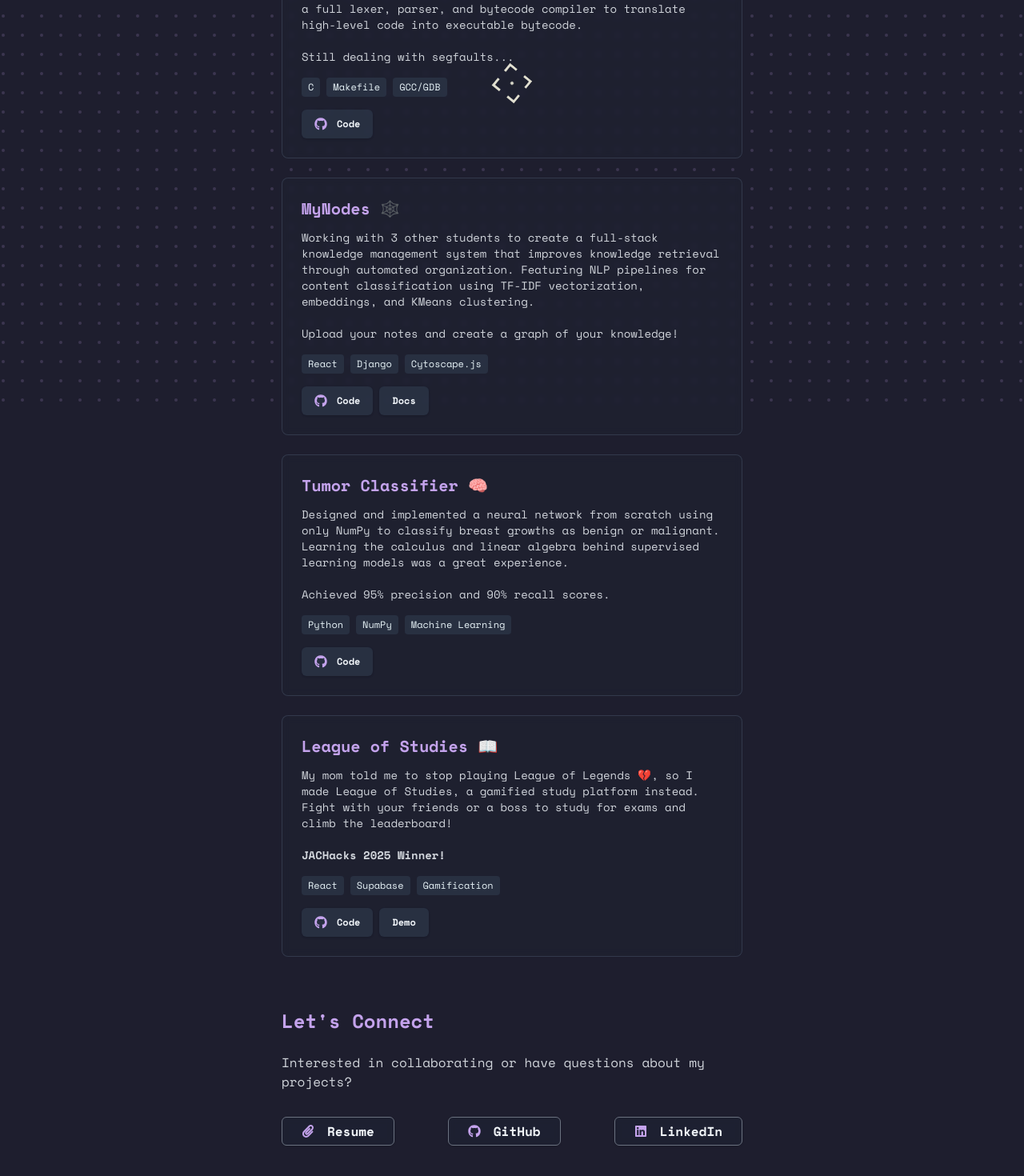
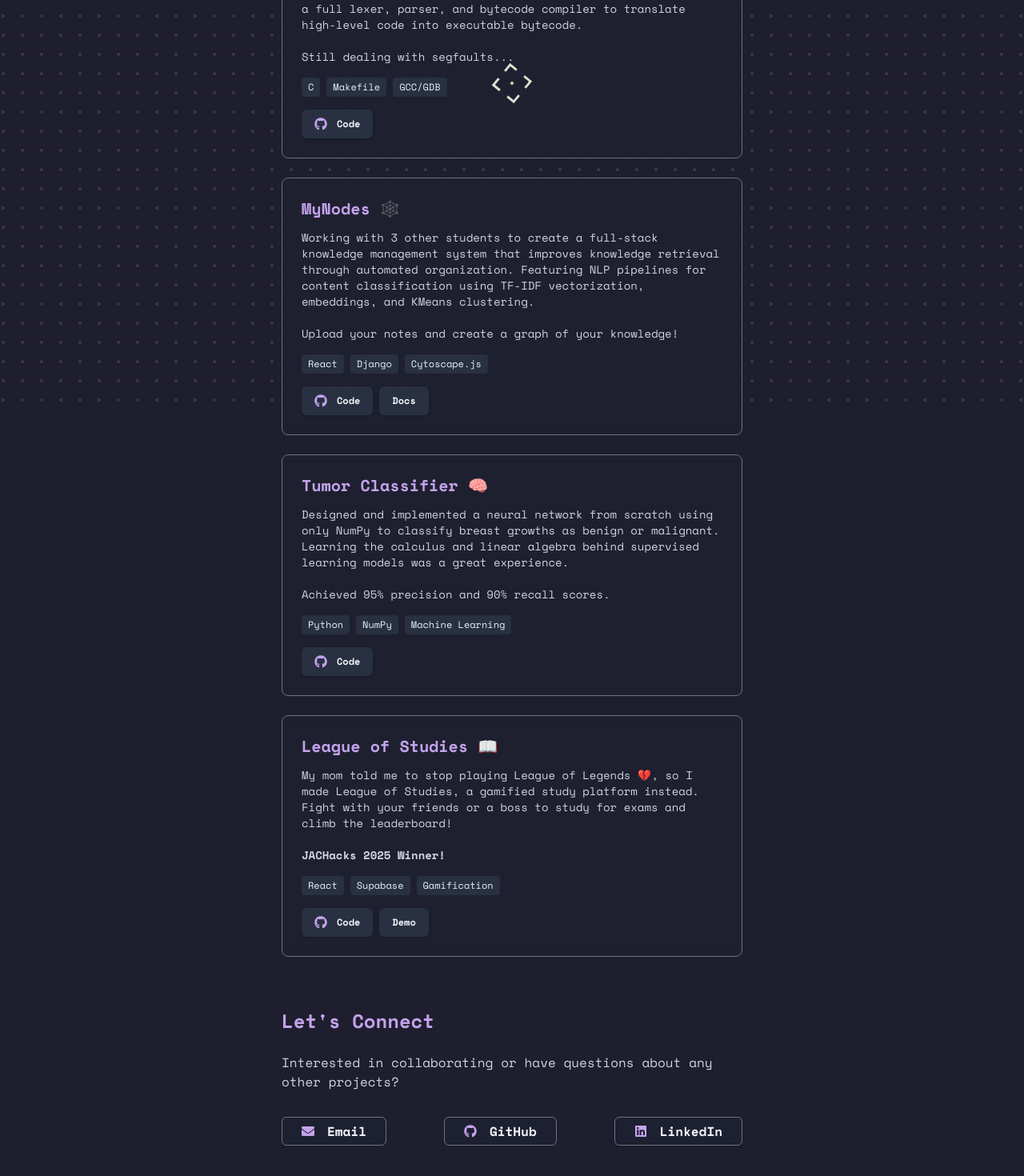
Before and after one commit to Blynkosaur/personal-portfolio-v2, a Next.js app: page /projects in a window 1280 px wide. Shown: the part 296-1766 px from the top of the page at 80% size. Built offline with nearby package versions, Linux system fonts and the light colour scheme.

Commit message:
new border

```diff
--- a/src/app/projects/page.js
+++ b/src/app/projects/page.js
@@ -11,6 +11,7 @@ import {
   FaLinkedin,
   FaInstagram,
   FaPaperclip,
+  FaEnvelope,
 } from "react-icons/fa";
 
 export function WaterlooImage() {
@@ -107,7 +108,7 @@ export default function Projects() {
       {/* Projects Grid */}
       <div className="w-full max-w-xl grid grid-cols-1  gap-6 mx-auto">
         {/* Project 1 */}
-        <div className="cursor-target p-6 bg-slate-800/20 border border-slate-500/30 rounded-lg hover:bg-slate-700/30 hover:border-slate-400/50 transition-all duration-200 backdrop-blur-sm">
+        <div className="cursor-target p-6 bg-slate-800/20 rounded-lg hover:bg-slate-700/30 transition-all duration-200 backdrop-blur-sm" style={{ border: "1px solid #6b7280" }}>
           <h3
             className="text-xl font-semibold mb-3"
             style={{
@@ -154,7 +155,7 @@ export default function Projects() {
         </div>
 
         {/* Project 2 */}
-        <div className="cursor-target p-6 bg-slate-800/20 border border-slate-500/30 rounded-lg hover:bg-slate-700/30 hover:border-slate-400/50 transition-all duration-200 backdrop-blur-sm">
+        <div className="cursor-target p-6 bg-slate-800/20 rounded-lg hover:bg-slate-700/30 transition-all duration-200 backdrop-blur-sm" style={{ border: "1px solid #6b7280" }}>
           <h3
             className="text-xl font-semibold mb-3"
             style={{
@@ -208,7 +209,7 @@ export default function Projects() {
         </div>
 
         {/* Project 3 */}
-        <div className="cursor-target p-6 bg-slate-800/20 border border-slate-500/30 rounded-lg hover:bg-slate-700/30 hover:border-slate-400/50 transition-all duration-200 backdrop-blur-sm">
+        <div className="cursor-target p-6 bg-slate-800/20 rounded-lg hover:bg-slate-700/30 transition-all duration-200 backdrop-blur-sm" style={{ border: "1px solid #6b7280" }}>
           <h3
             className="text-xl font-semibold mb-3"
             style={{
@@ -257,7 +258,7 @@ export default function Projects() {
         </div>
 
         {/* Project 4 */}
-        <div className="cursor-target p-6 bg-slate-800/20 border border-slate-500/30 rounded-lg hover:bg-slate-700/30 hover:border-slate-400/50 transition-all duration-200 backdrop-blur-sm">
+        <div className="cursor-target p-6 bg-slate-800/20 rounded-lg hover:bg-slate-700/30 transition-all duration-200 backdrop-blur-sm" style={{ border: "1px solid #6b7280" }}>
           <h3
             className="text-xl font-semibold mb-3"
             style={{
@@ -330,7 +331,7 @@ export default function Projects() {
           Let&apos;s Connect
         </h2>
         <p className="text-gray-300 mb-8">
-          Interested in collaborating or have questions about my projects?
+          Interested in collaborating or have questions about any other projects?
         </p>
         <div className="flex gap-4 justify-between flex-wrap">
           <Button
@@ -339,12 +340,12 @@ export default function Projects() {
             style={{ border: "1px solid #6b7280" }}
           >
             <a
-              href="/Bryan_Lin_Resume.pdf"
+              href="mailto:b86lin@uwaterloo.ca"
               target="_blank"
               rel="noopener noreferrer"
             >
-              <FaPaperclip className="mr-2" style={{ color: "#c4a3ec" }} />
-              Resume
+              <FaEnvelope className="mr-2" style={{ color: "#c4a3ec" }} />
+              Email
             </a>
           </Button>
           <Button
```
